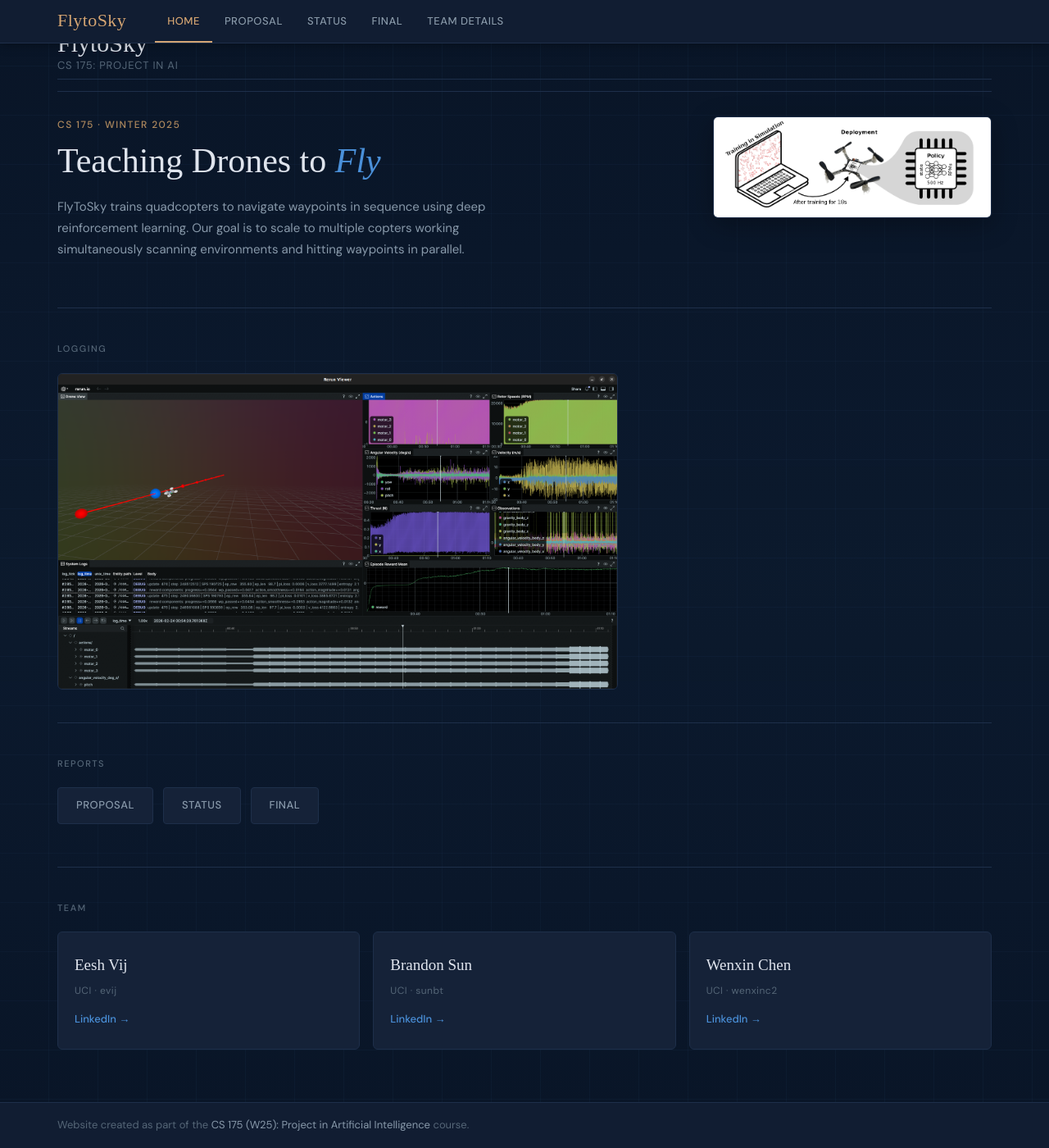
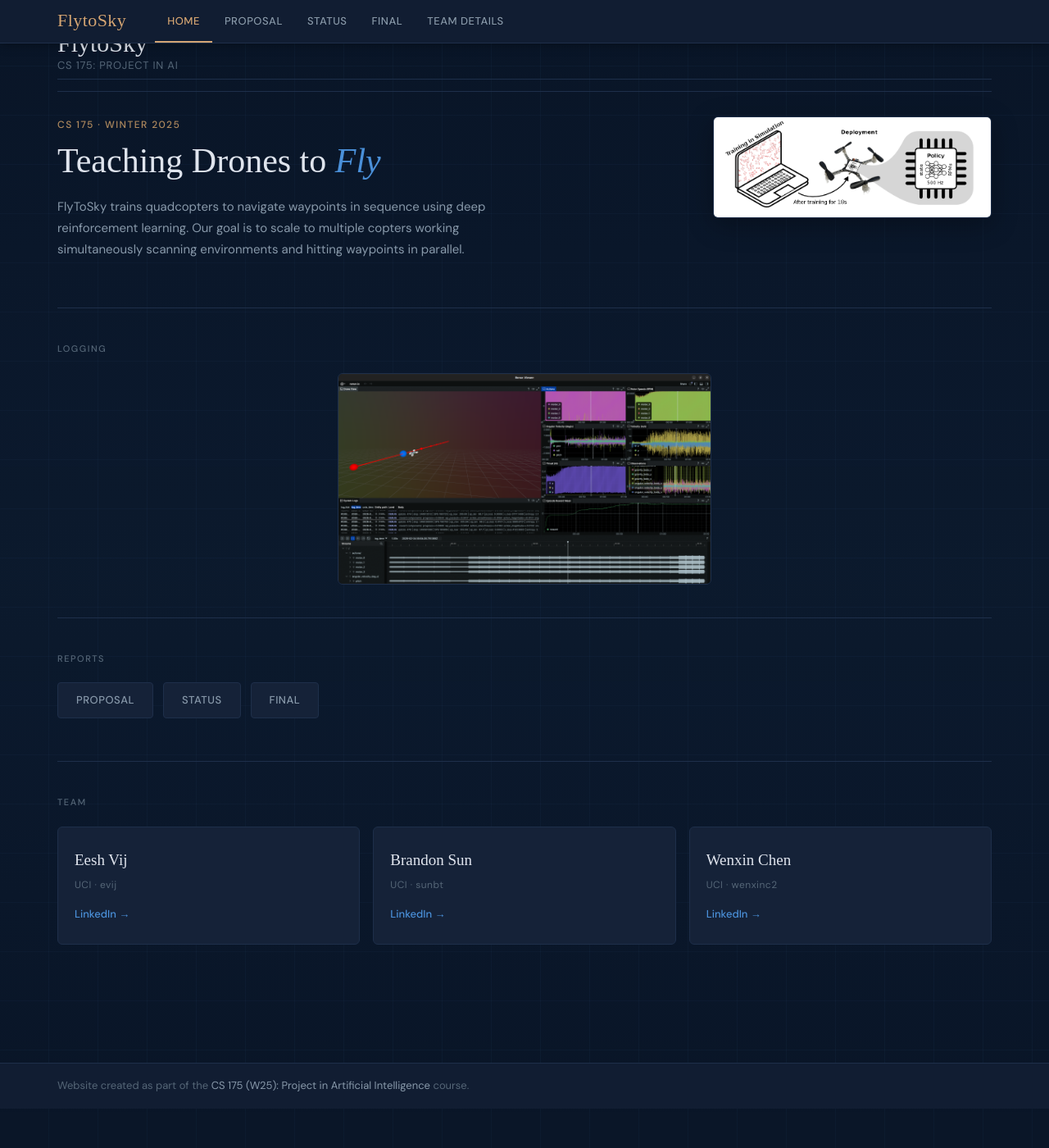
Before and after one commit to Dat-Bois/FlyToSky, a Jekyll site: the page built from docs/index.md, in a window 1280 px wide and 1400 px high, scrolled down 48 px. Shown: the whole window at 82% size. Built offline with Jekyll 4.4.1, drawn with Linux system fonts in a browser that asks for light colours; some web fonts are replaced.

Commit message:
center and shrink home page logging image

```diff
--- a/docs/css/custom.css
+++ b/docs/css/custom.css
@@ -359,10 +359,11 @@ code {
 /* ---- Logging preview ---- */
 .logging-preview {
   margin-bottom: 40px;
+  text-align: center;
 }
 
 .logging-preview img {
-  width: 60%;
+  width: 40%;
   border-radius: 6px;
   border: 1px solid var(--panel-edge);
 }
```
